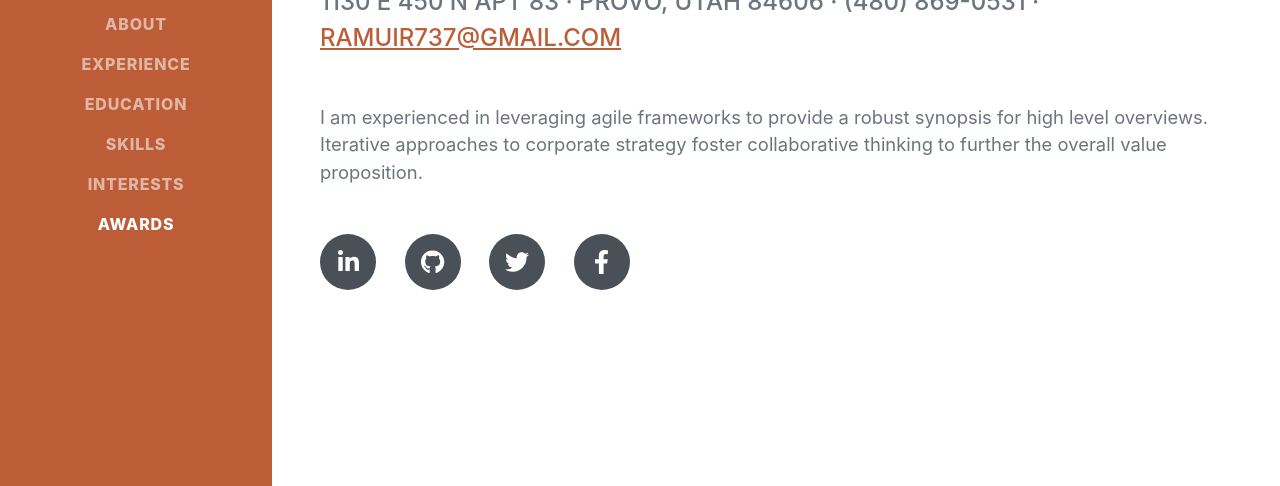
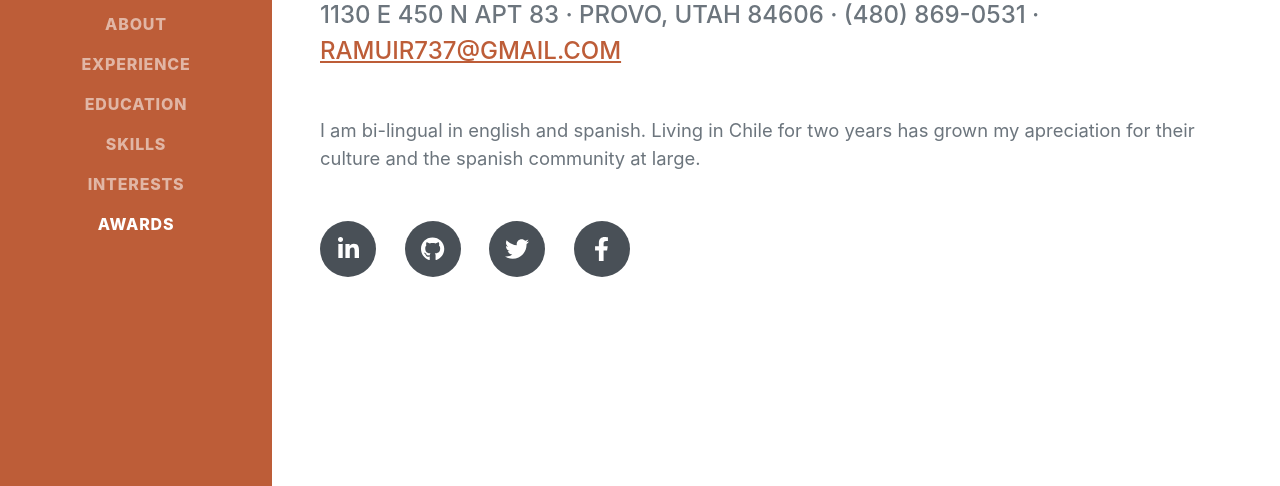
Before and after one commit to ryanmuir3/ryanmuir3.github.io, a plain HTML site: page startbootstrap-resume-gh-pages/index.html in a window 1280 px wide. Shown: the part 311-797 px from the top of the page. Drawn offline with nearby package versions, Linux system fonts and the light colour scheme; a web font is replaced by a local one.

Commit message:
Update index.html

```diff
--- a/startbootstrap-resume-gh-pages/index.html
+++ b/startbootstrap-resume-gh-pages/index.html
@@ -47,7 +47,7 @@
                         1130 E 450 N Apt 83 · Provo, Utah 84606 · (480) 869-0531 ·
                         <a href="mailto:name@email.com">ramuir737@gmail.com</a>
                     </div>
-                    <p class="lead mb-5">I am experienced in leveraging agile frameworks to provide a robust synopsis for high level overviews. Iterative approaches to corporate strategy foster collaborative thinking to further the overall value proposition.</p>
+                    <p class="lead mb-5">I am bi-lingual in english and spanish. Living in Chile for two years has grown my apreciation for their culture and the spanish community at large.  </p>
                     <div class="social-icons">
                         <a class="social-icon" href="#!"><i class="fab fa-linkedin-in"></i></a>
                         <a class="social-icon" href="#!"><i class="fab fa-github"></i></a>
```
